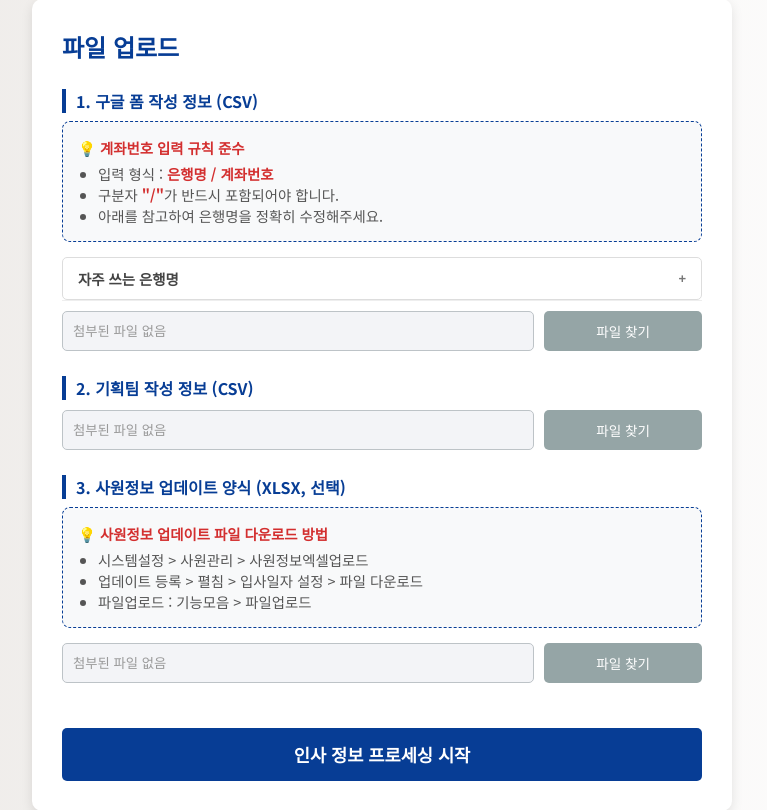
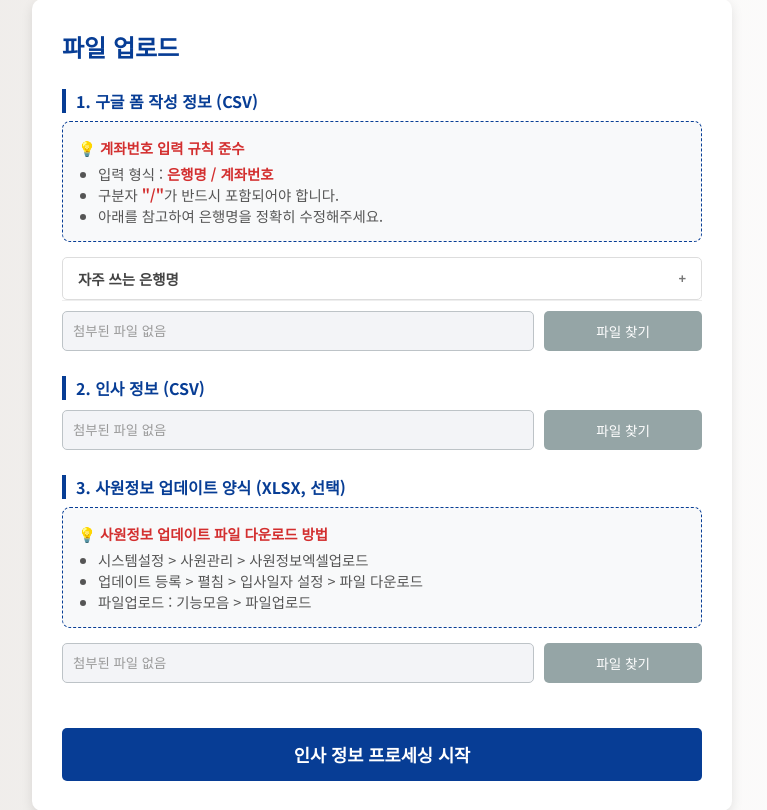
Before and after one commit to eunju-choe/bepa-sup, a Python web app: template templates/hr_index.html in a window 1280 px wide. Shown: the part 338-1148 px from the top of the page, without its empty margins (258-1025 px from the left). Run offline with Jinja, Linux system fonts and the light colour scheme; the template is opened without the code that fills it, so the values that code supplies are empty.

Commit message:
인덱스 수정

```diff
--- a/templates/hr_index.html
+++ b/templates/hr_index.html
@@ -301,7 +301,7 @@
                 <input type="file" id="file_form" name="file_form" required />
             </div>
 
-            <p>2. 기획팀 작성 정보 (CSV)</p>
+            <p>2. 인사 정보 (CSV)</p>
             <div class="file-box">
                 <input class="upload-name" value="첨부된 파일 없음" readonly />
                 <label for="file_insa">파일 찾기</label>
```
